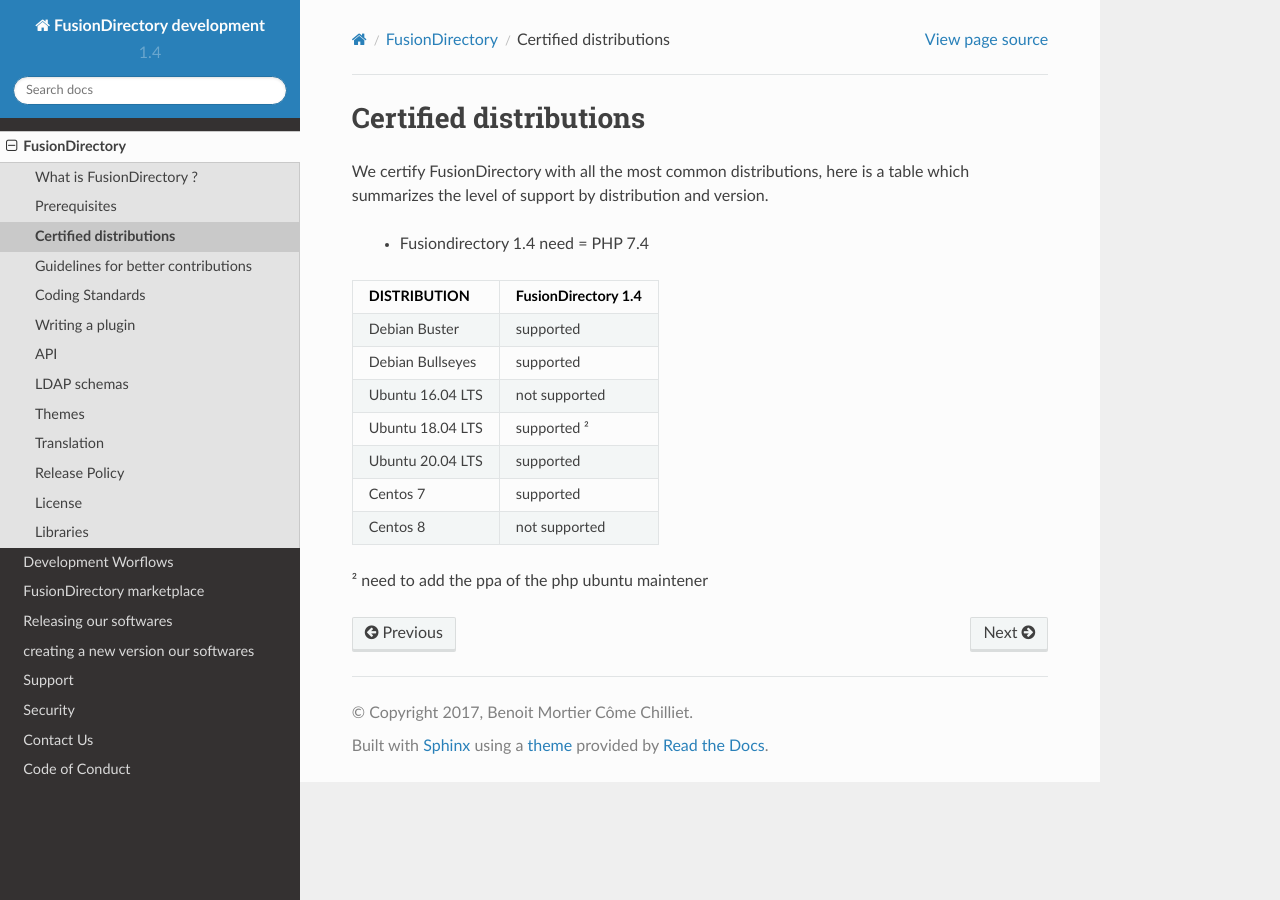
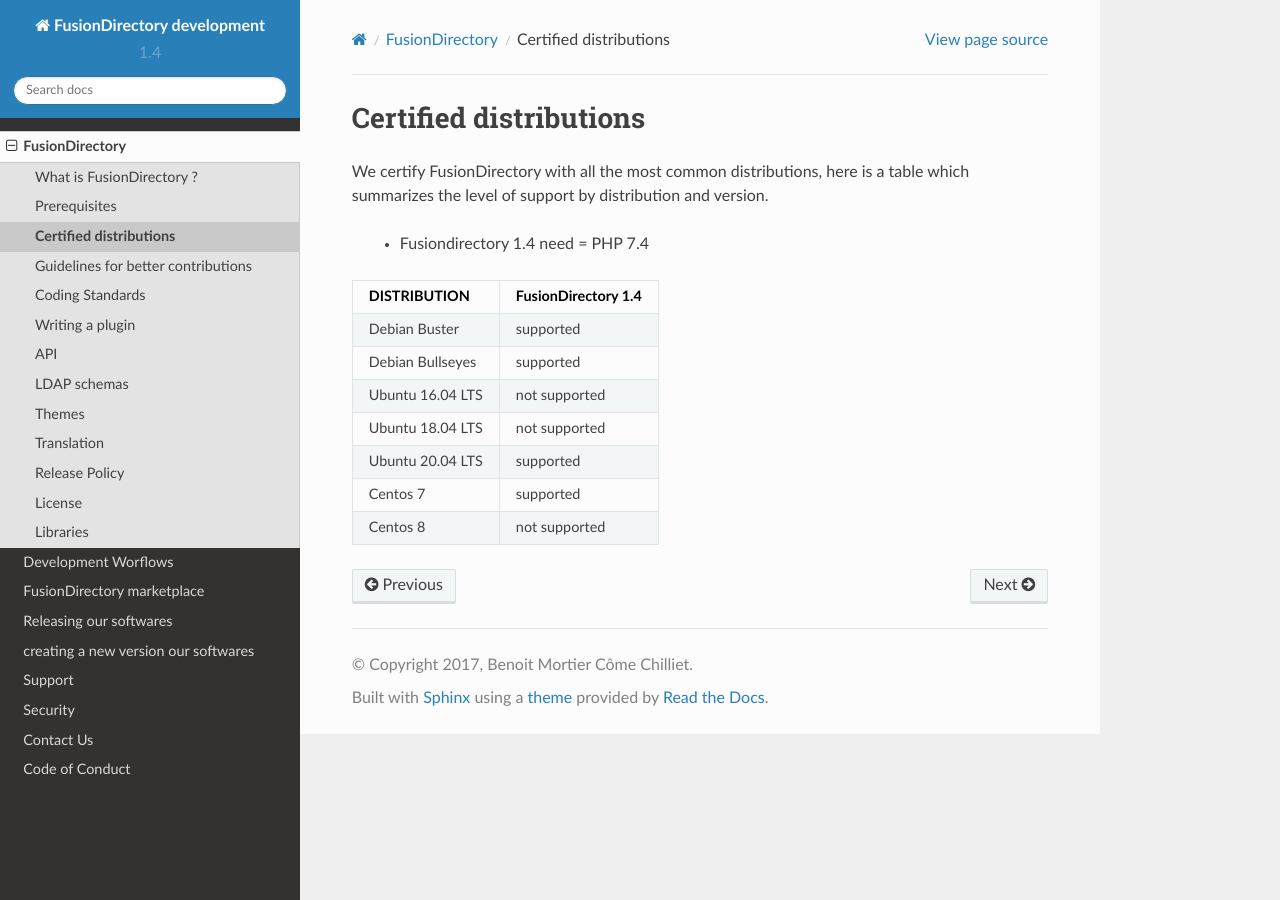
Before and after one commit to fusiondirectory/fusiondirectory-dev-manual, a Sphinx documentation site: the page built from source/fusiondirectory/distribution/certified-distribution.rst, in a window 1280 px wide. Built offline with Sphinx 7.4.7 and the Read the Docs theme 2.0.0, drawn with Linux system fonts in a browser that asks for light colours.

Commit message:
Resolve "update the certified distribution matrix"

```diff
--- a/source/fusiondirectory/distribution/certified-distribution.rst
+++ b/source/fusiondirectory/distribution/certified-distribution.rst
@@ -13,11 +13,9 @@
 Debian Bullseyes  supported
 ----------------- ------------------------
 Ubuntu 16.04 LTS  not supported
-Ubuntu 18.04 LTS  supported ²
+Ubuntu 18.04 LTS  not supported
 Ubuntu 20.04 LTS  supported
 ----------------- ------------------------
 Centos 7          supported
 Centos 8          not supported
 ================= ========================
-
-² need to add the ppa of the php ubuntu maintener
```
